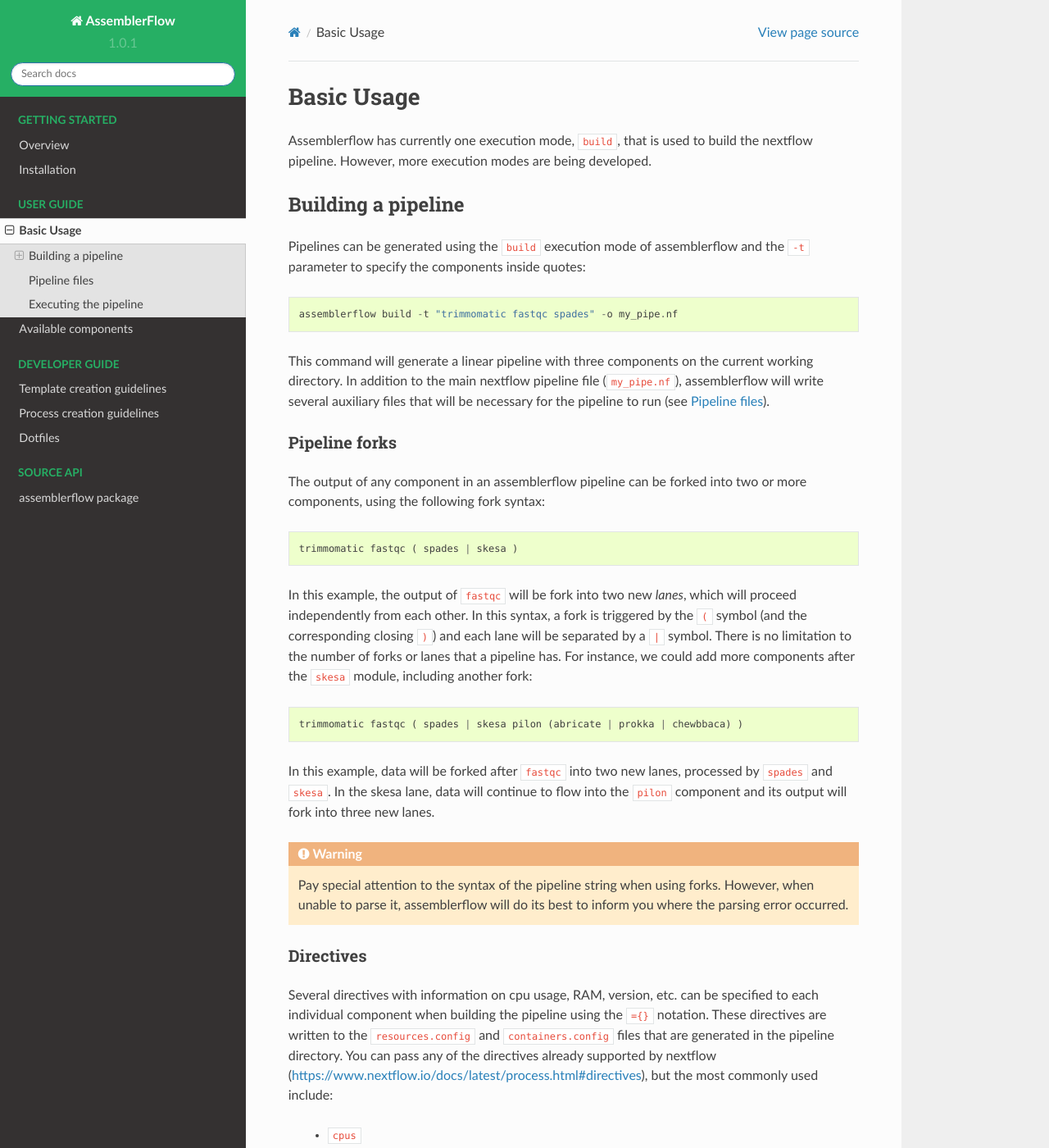
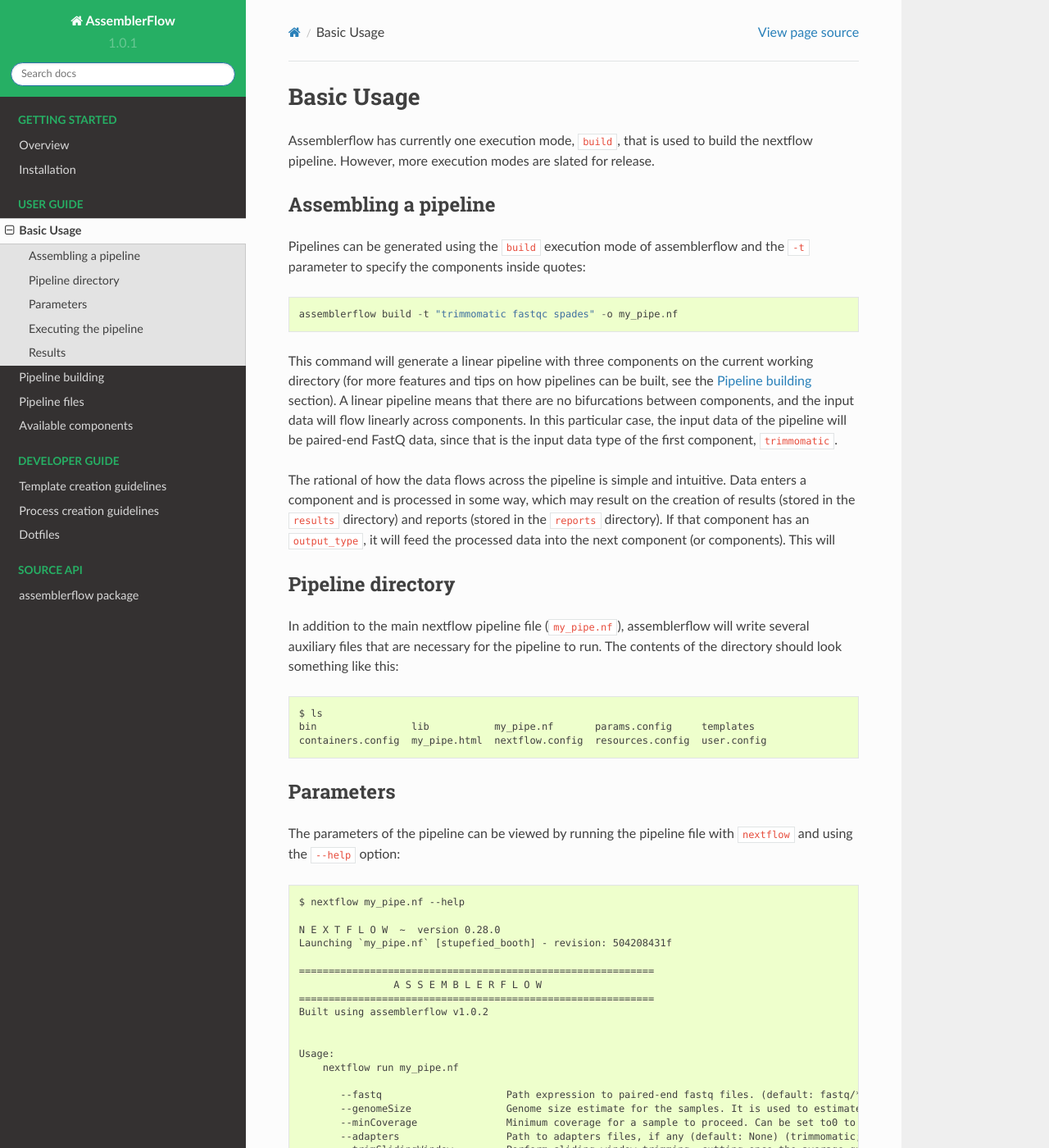
Before and after one commit to assemblerflow/flowcraft, a Sphinx documentation site: the page built from docs/user/basic_usage.rst, in a window 1280 px wide and 1400 px high. Shown: the whole window at 82% size. Built offline with Sphinx 7.4.7 and the Read the Docs theme 2.0.0, drawn with Linux system fonts in a browser that asks for light colours; some of the changed text lies outside the part shown.

Commit message:
Added basic usage section

```diff
--- a/docs/index.rst
+++ b/docs/index.rst
@@ -24,6 +24,7 @@ A NextFlow pipeline assembler for genomics.
    :caption: User Guide
 
    user/basic_usage
+   user/pipeline_building
    user/available_processes
 
 .. _Developer Guide:
--- a/docs/user/basic_usage.rst
+++ b/docs/user/basic_usage.rst
@@ -2,10 +2,11 @@ Basic Usage
 ===========
 
 Assemblerflow has currently one execution mode, ``build``, that is used to
-build the nextflow pipeline. However, more execution modes are being developed.
+build the nextflow pipeline. However, more execution modes are slated for
+release.
 
-Building a pipeline
--------------------
+Assembling a pipeline
+---------------------
 
 Pipelines can be generated using the ``build`` execution mode of assemblerflow
 and the ``-t`` parameter to specify the components inside quotes::
@@ -13,104 +14,99 @@ and the ``-t`` parameter to specify the components inside quotes::
     assemblerflow build -t "trimmomatic fastqc spades" -o my_pipe.nf
 
 This command will generate a linear pipeline with three components on the
-current working directory. In addition to the main nextflow pipeline file
-(``my_pipe.nf``), assemblerflow will write several auxiliary files that will
-be necessary for the pipeline to run (see `Pipeline files`_).
+current working directory (for more features and tips on how pipelines can be
+built, see the :doc:`pipeline_building` section). A linear pipeline means that
+there are no bifurcations between components, and the input data will flow
+linearly across components. In this particular case, the input data of the
+pipeline will be paired-end FastQ data, since that is the input data type
+of the first component, ``trimmomatic``.
 
-Pipeline forks
-::::::::::::::
+The rational of how the data flows across the pipeline is simple and intuitive.
+Data enters a component and is processed in some way, which may result on the
+creation of results (stored in the ``results`` directory) and reports (stored
+in the ``reports`` directory). If that component has an ``output_type``, it
+will feed the processed data into the next component (or components). This
+will
 
-The output of any component in an assemblerflow pipeline can be forked into
-two or more components, using the following fork syntax::
+Pipeline directory
+------------------
 
-    trimmomatic fastqc ( spades | skesa )
+In addition to the main nextflow pipeline file (``my_pipe.nf``),
+assemblerflow will write several auxiliary files that are necessary for
+the pipeline to run. The contents of the directory should look something like
+this::
 
-In this example, the output of ``fastqc`` will be fork into two new *lanes*,
-which will proceed independently from each other. In this syntax, a fork is
-triggered by the ``(`` symbol (and the corresponding closing ``)``) and each
-lane will be separated by a ``|`` symbol. There is no limitation to the number
-of forks or lanes that a pipeline has. For instance, we could add more
-components after the ``skesa`` module, including another fork::
+    $ ls
+    bin                lib           my_pipe.nf       params.config     templates
+    containers.config  my_pipe.html  nextflow.config  resources.config  user.config
 
-    trimmomatic fastqc ( spades | skesa pilon (abricate | prokka | chewbbaca) )
 
-In this example, data will be forked after ``fastqc`` into two new lanes,
-processed by ``spades`` and ``skesa``. In the skesa lane, data will continue
-to flow into the ``pilon`` component and its output will fork into three new
-lanes.
 
-.. warning::
-    Pay special attention to the syntax of the pipeline string when using
-    forks. However, when unable to parse it, assemblerflow will do its best
-    to inform you where the parsing error occurred.
+Parameters
+----------
 
-Directives
-::::::::::
+The parameters of the pipeline can be viewed by running the pipeline file
+with ``nextflow`` and using the ``--help`` option::
 
-Several directives with information on cpu usage, RAM, version, etc. can be
-specified to each individual component when building the pipeline using the
-``={}`` notation. These
-directives are written to the ``resources.config`` and
-``containers.config`` files that are generated in the pipeline directory. You
-can pass any of the directives already supported by nextflow (https://www.nextflow.io/docs/latest/process.html#directives),
-but the most commonly used include:
+    $ nextflow my_pipe.nf --help
 
-    - ``cpus``
-    - ``memory``
-    - ``queue``
+    N E X T F L O W  ~  version 0.28.0
+    Launching `my_pipe.nf` [stupefied_booth] - revision: 504208431f
 
-In addition, you can also pass the ``container`` and ``version`` directives
-which are parsed by assemblerflow to dynamically change the container and/or
-version tag of any process.
+    ============================================================
+                    A S S E M B L E R F L O W
+    ============================================================
+    Built using assemblerflow v1.0.2
 
-Here is an example where we specify cpu usage, allocated memory and container
-version in the pipeline string::
 
-    assemblerflow build -t "fastqc={'version':'0.11.5'} \
-                            trimmomatic={'cpus':'2'} \
-                            spades={'memory':'\"10GB\"'}" -o my_pipeline.nf
+    Usage:
+        nextflow run my_pipe.nf
 
-When a directive is not specified, it will assume the default value of the
-nextflow directive.
+           --fastq                     Path expression to paired-end fastq files. (default: fastq/*_{1,2}.*) (integrity_coverage)
+           --genomeSize                Genome size estimate for the samples. It is used to estimate the coverage and other assembly parameters andchecks (default: 2.1) (integrity_coverage)
+           --minCoverage               Minimum coverage for a sample to proceed. Can be set to0 to allow any coverage (default: 15) (integrity_coverage)
+           --adapters                  Path to adapters files, if any (default: None) (trimmomatic;fastqc)
+           --trimSlidingWindow         Perform sliding window trimming, cutting once the average quality within the window falls below a threshold (default: 5:20) (trimmomatic)
+           --trimLeading               Cut bases off the start of a read, if below a threshold quality (default: 3 (trimmomatic)
+           --trimTrailing              Cut bases of the end of a read, if below a threshold quality (default: 3) (trimmomatic)
+           --trimMinLength             Drop the read if it is below a specified length (default: 55) (trimmomatic)
+           --spadesMinCoverage         The minimum number of reads to consider an edge in the de Bruijn graph during the assembly (default: 2) (spades)
+           --spadesMinKmerCoverage     Minimum contigs K-mer coverage. After assembly only keep contigs with reported k-mer coverage equal or above this value (default: 2) (spades)
+           --spadesKmers               If 'auto' the SPAdes k-mer lengths will be determined from the maximum read length of each assembly. If 'default', SPAdes will use the default k-mer lengths. (default: auto) (spades)
 
-.. warning::
-    Take special care not to include any white space characters inside the
-    directives field. Common mistakes occur when specifying directives like
-    ``fastqc={'version': '0.11.5'}``.
-
-.. note::
-    The values specified in these directives are placed in the
-    respective config files exactly as they are. For instance,
-    ``spades={'memory':'10GB'}"`` will appear in the config as
-    ``spades.memory = 10Gb``, which will raise an error in nextflow because
-    ``10Gb`` should be a string. Therefore, if you want a string you'll need to add
-    the ``"`` as in this example: ``spades={'memory':'\"10GB\"'}"``. The
-    reason why these directives are not automatically converted is to allow
-    the specification of dynamic computing resources, such as
-    ``spades={'memory':'{10.Gb*task.attempt}'}"``
-
-Extra inputs
-::::::::::::
-
-Pipeline file
-:::::::::::::
-
-Instead of providing the pipeline components via the command line, you can
-specify them in a text file::
-
-    # my_pipe.txt
-    trimmomatic fastqc spades
-
-And then provide the pipeline file to the ``-t`` parameter::
-
-    assemblerflow build -t my_pipe.txt -o my_pipe.nf
-
-This is equivalent to the first build example. Pipeline files are usually more
-readable
-
-Pipeline files
---------------
-
+All these parameters are related to the components of the pipeline. However,
+the main input parameter (or parameters) of the pipeline are always available.
+Since this pipeline started with FastQ paired-end files as the main input,
+the ``--fastq`` parameter is available. If the pipeline started with any other
+input type or with more than one input type, the appropriate parameters would
+become available.
 
 Executing the pipeline
 ----------------------
+
+Most parameters in assemblerflow's components already come with sensible
+defaults, which means that usually you'll only need to provide a small number
+of arguments. In the example above, the ``--fastq`` is the only parameter
+required. I have placed fastq files on the ``data`` directory, so::
+
+    nextflow run my_pipe.nf --fastq "data/*_{1,2}.*"
+
+The pattern for the fastq files is perhaps a bit confusing at first, but it's
+necessary for the correct inference of the pairs. My fastq files are::
+
+    $ ls data
+    sample_1.fastq.gz  sample_2.fastq.gz
+
+In this case, the pattern is given by the "_1." or "_2." substring, which leads
+to the pattern ``*_{1,2}.*``. Another common nomenclature for paired fastq
+files is something like ``sample_R1_L001.fastq.gz``. In this case, an
+acceptable pattern would be ``*_R{1,2}_*``.
+
+.. important::
+
+    Note the quotes around the fastq path pattern. These quotes are necessary
+    to allow nextflow to resolve the pattern, otherwise your shell might try
+    to resolve the pattern and provide the wrong input to nextflow.
+
+Results
+-------
```
Also changed, not shown: docs/user/pipeline_building.rst (added, +96 -0 lines).
